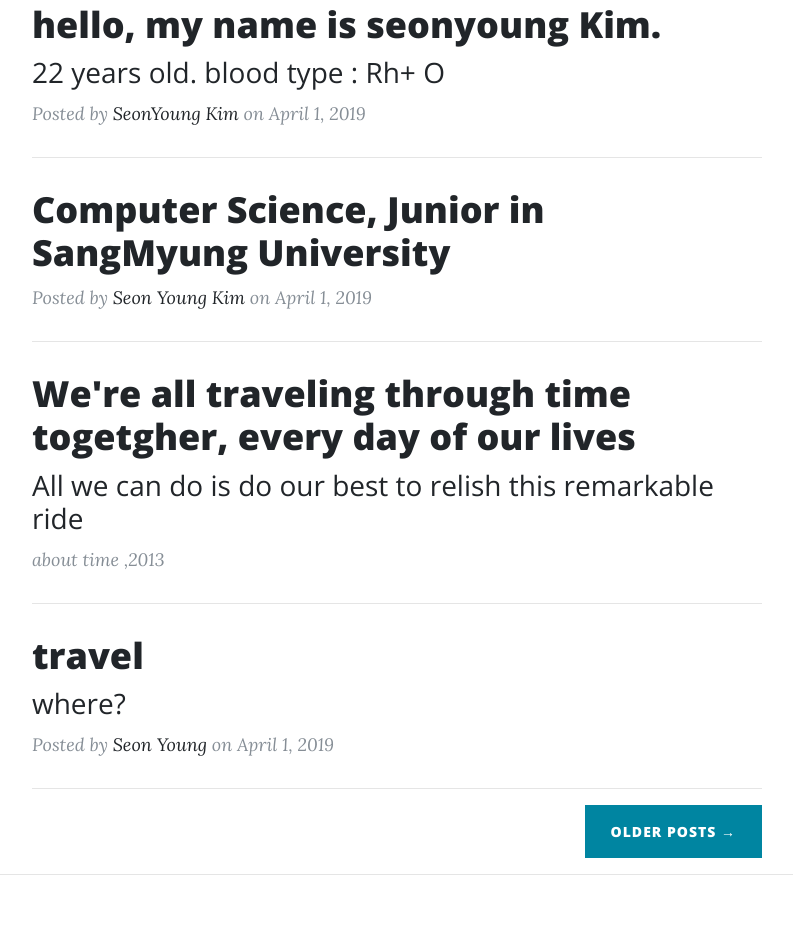
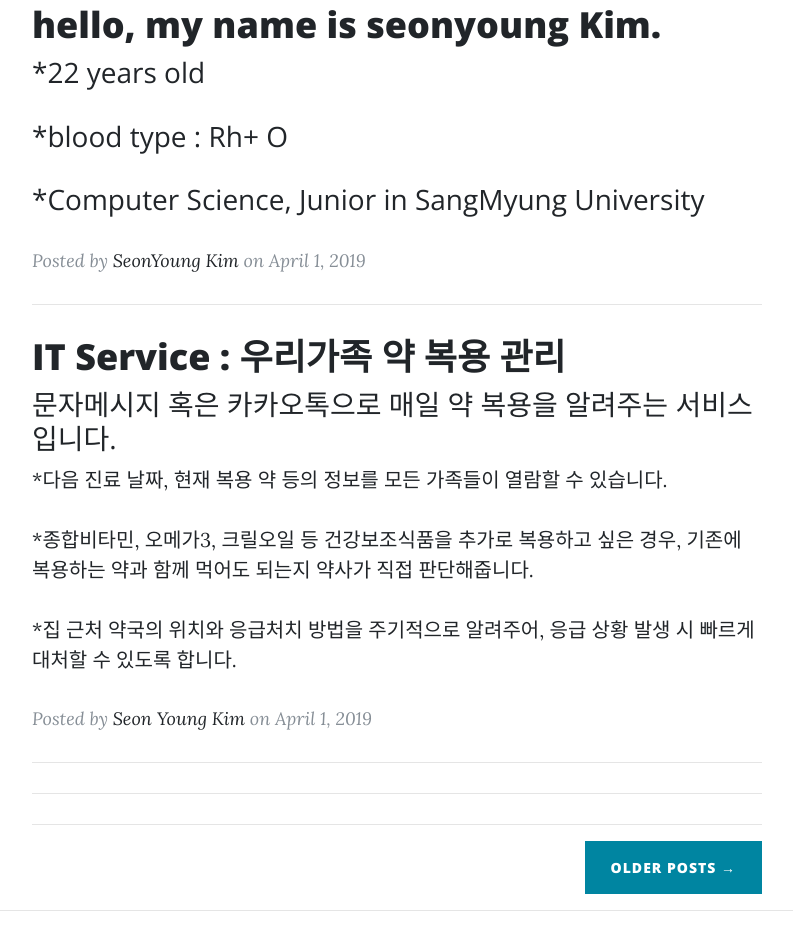
Before and after one commit to youngyoungsunny/SeonYoungKim98.github.io, a website: page index.html in a window 1280 px wide. Shown: the part 583-1521 px from the top of the page, without its empty margins (243-1036 px from the left). Drawn offline with nearby package versions, Linux system fonts and the light colour scheme.

Commit message:
modified 0525

```diff
--- a/index.html
+++ b/index.html
@@ -79,7 +79,9 @@
               hello, my name is seonyoung Kim.
             </h2>
             <h3 class="post-subtitle">
-              22 years old. blood type : Rh+ O
+              *22 years old</p>
+              *blood type : Rh+ O</p>
+              *Computer Science, Junior in SangMyung University</p>
             </h3>
           </a>
           <p class="post-meta">Posted by
@@ -90,8 +92,15 @@
         <div class="post-preview">
           <a href="post.html">
             <h2 class="post-title">
-              Computer Science, Junior in SangMyung University
+              IT Service : 우리가족 약 복용 관리
             </h2>
+             <h3 class="post-subtitle">
+              문자메시지 혹은 카카오톡으로 매일 약 복용을 알려주는 서비스입니다.</h3>
+
+              *다음 진료 날짜, 현재 복용 약 등의 정보를 모든 가족들이 열람할 수 있습니다.</p>
+              *종합비타민, 오메가3, 크릴오일 등 건강보조식품을 추가로 복용하고 싶은 경우, 기존에 복용하는 약과 함께 먹어도 되는지 약사가 직접 판단해줍니다.</p>
+              *집 근처 약국의 위치와 응급처치 방법을 주기적으로 알려주어, 응급 상황 발생 시 빠르게 대처할 수 있도록 합니다.</p>
+            </h3>
           </a>
           <p class="post-meta">Posted by
             <a href="#">Seon Young Kim</a>
@@ -101,29 +110,28 @@
         <div class="post-preview">
           <a href="post.html">
             <h2 class="post-title">
-              We're all traveling through time togetgher, every day of our lives
+
             </h2>
             <h3 class="post-subtitle">
-              All we can do is do our best to relish this remarkable ride
             </h3>
           </a>
-          <p class="post-meta">about time
+          <p class="post-meta">
             <a href="#"></a>
-           ,2013</p>
+           </p>
         </div>
         <hr>
         <div class="post-preview">
           <a href="post.html">
             <h2 class="post-title">
-              travel
+
             </h2>
             <h3 class="post-subtitle">
-              where?
+
             </h3>
           </a>
-          <p class="post-meta">Posted by
-            <a href="#">Seon Young</a>
-            on April 1, 2019</p>
+          <p class="post-meta">
+            <a href="#"></a>
+            </p>
         </div>
         <hr>
         <!-- Pager -->
```
